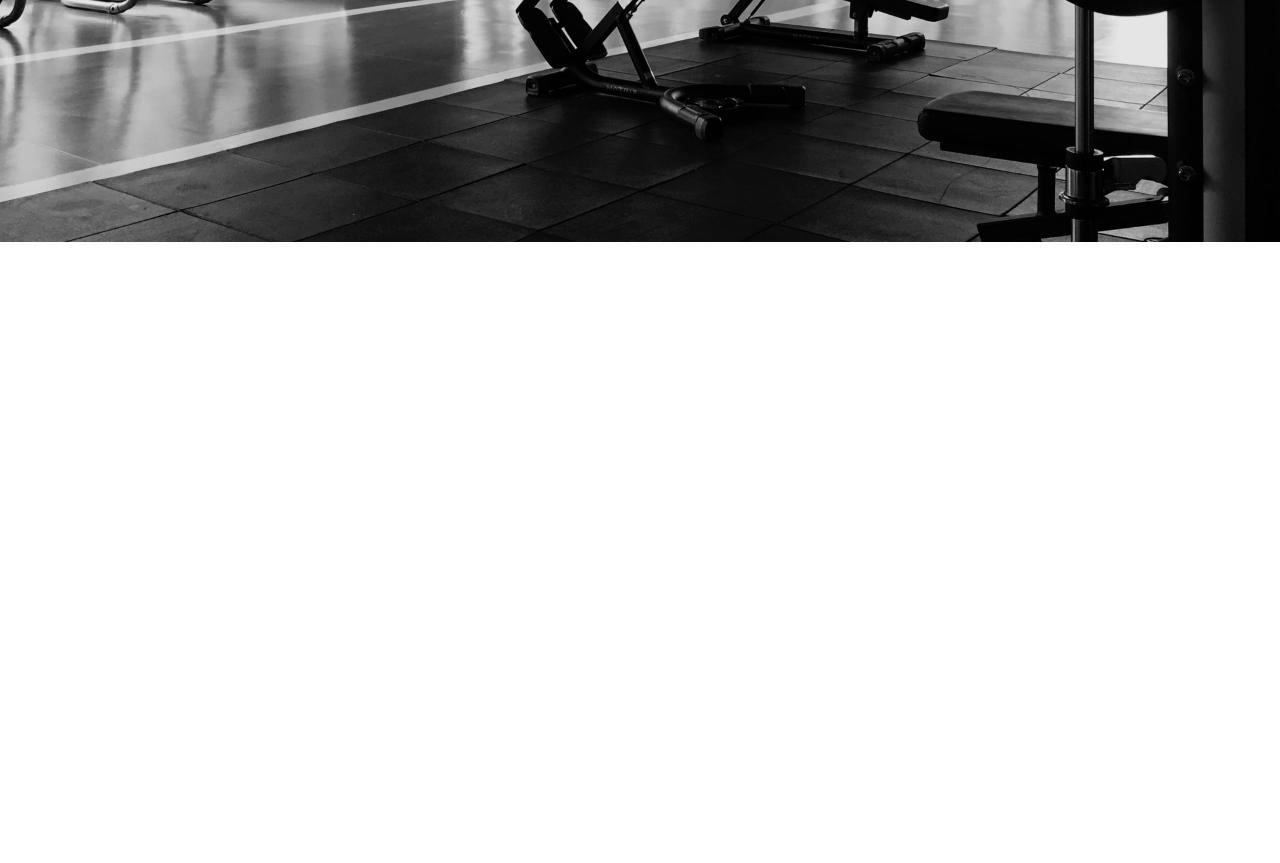
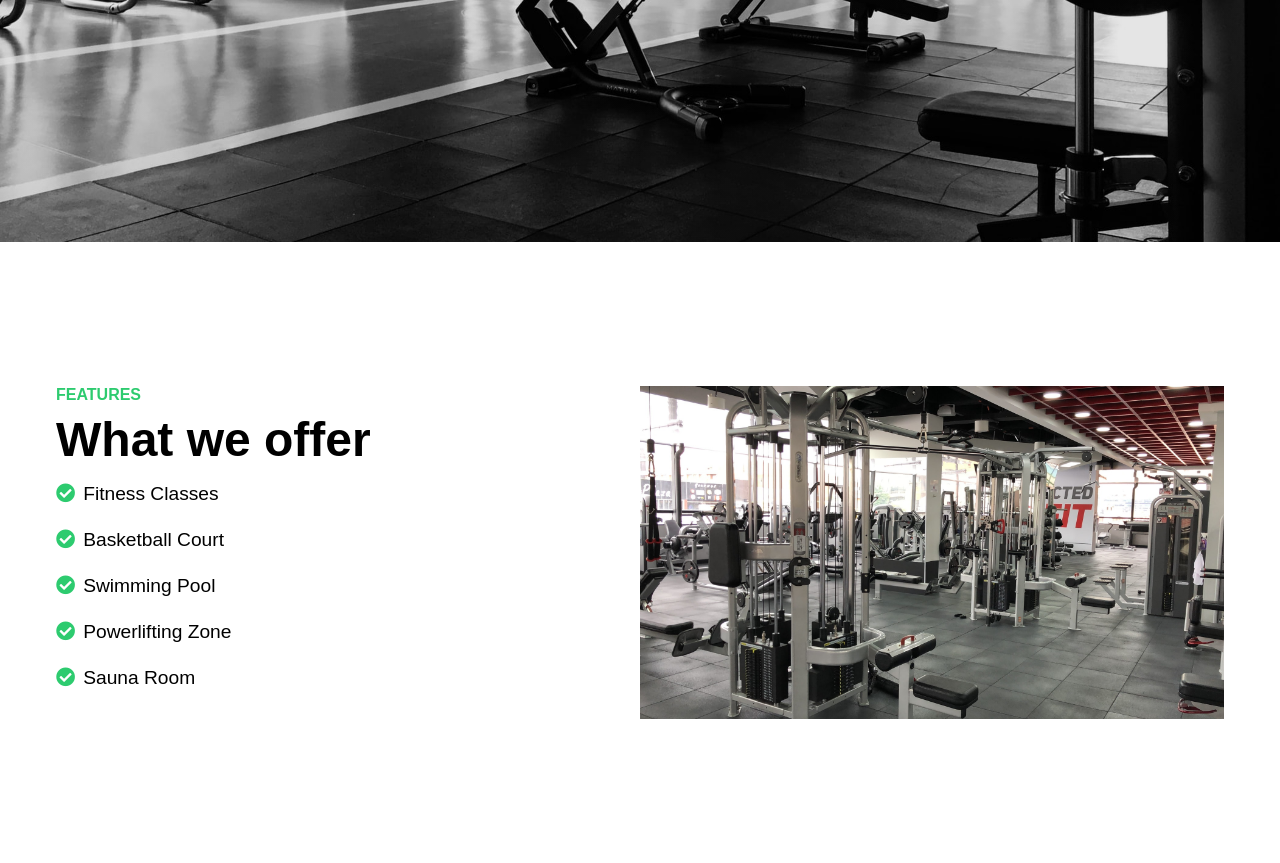
Before and after one commit to Victortran415/gym_app, a plain HTML site: page index.html in a window 1280 px wide. Shown: the part 618-1481 px from the top of the page. Before the commit the page ends 860 px from the top, so only its background shows below. Drawn offline with Linux system fonts and the light colour scheme.

Commit message:
ADD: services of what the gym provides

```diff
--- a/index.html
+++ b/index.html
@@ -4,6 +4,7 @@
 		<meta charset="UTF-8" />
 		<meta name="viewport" content="width=device-width, initial-scale=1.0" />
 		<link rel="stylesheet" href="styles.css" />
+		<link rel="stylesheet" href="https://use.fontawesome.com/releases/v5.15.3/css/all.css" integrity="sha384-SZXxX4whJ79/gErwcOYf+zWLeJdY/qpuqC4cAa9rOGUstPomtqpuNWT9wdPEn2fk" crossorigin="anonymous">
 		<title>Gym</title>
 	</head>
 	<body>
@@ -31,6 +32,27 @@
 				<a href="/" class="button">Start Now</a>
 			</div>
 		</div>
+
+		<!-- Services -->
+		<div class="services">
+			<div class="service_container">
+				<div>
+					<p class="topLine">Features</p>
+					<h1 class="services_heading">What we offer</h1>
+					<div class="service_features">
+						<p class="services_feature"><i class="fas fa-check-circle"></i>Fitness Classes</p>
+						<p class="services_feature"><i class="fas fa-check-circle"></i>Basketball Court</p>
+						<p class="services_feature"><i class="fas fa-check-circle"></i>Swimming Pool</p>
+						<p class="services_feature"><i class="fas fa-check-circle"></i>Powerlifting Zone</p>
+						<p class="services_feature"><i class="fas fa-check-circle"></i>Sauna Room</p>
+					</div>
+				</div>
+				<div>
+					<img src="./images/gym1.jpg" alt="gym" class="service_img">
+				</div>
+			</div>
+		</div>
+
 		<script src="app.js"></script>
 	</body>
 </html>
--- a/styles.css
+++ b/styles.css
@@ -140,3 +140,51 @@
 .button:hover {
 	background: var(--black);
 }
+
+/* Services */
+.services {
+	padding: 8rem calc((100vw - 1200px) / 2);
+}
+
+.service_container {
+	display: grid;
+	grid-template-columns: 1fr 1fr;
+	padding: 1rem;
+}
+
+.service_img {
+	width: 100%;
+	height: 100%;
+}
+
+.topLine {
+	color: var(--green);
+	text-transform: uppercase;
+	font-weight: bold;
+	margin-bottom: 0.5rem;
+}
+
+.services_heading {
+	margin-bottom: 1rem;
+	font-size: clamp(2rem, 6vw, 3rem);
+}
+
+.service_features {
+	list-style: none;
+}
+
+.services_feature {
+	margin-bottom: 1.5rem;
+	font-size: clamp(1rem, 5vw, 1.2rem);
+}
+
+.fa-check-circle {
+	margin-right: 0.5rem;
+	color: var(--green);
+}
+
+@media screen and (max-width: 768px) {
+	.service_container {
+		grid-template-columns: 1fr;
+	}
+}
```
Also changed, not shown: 1 other file.
